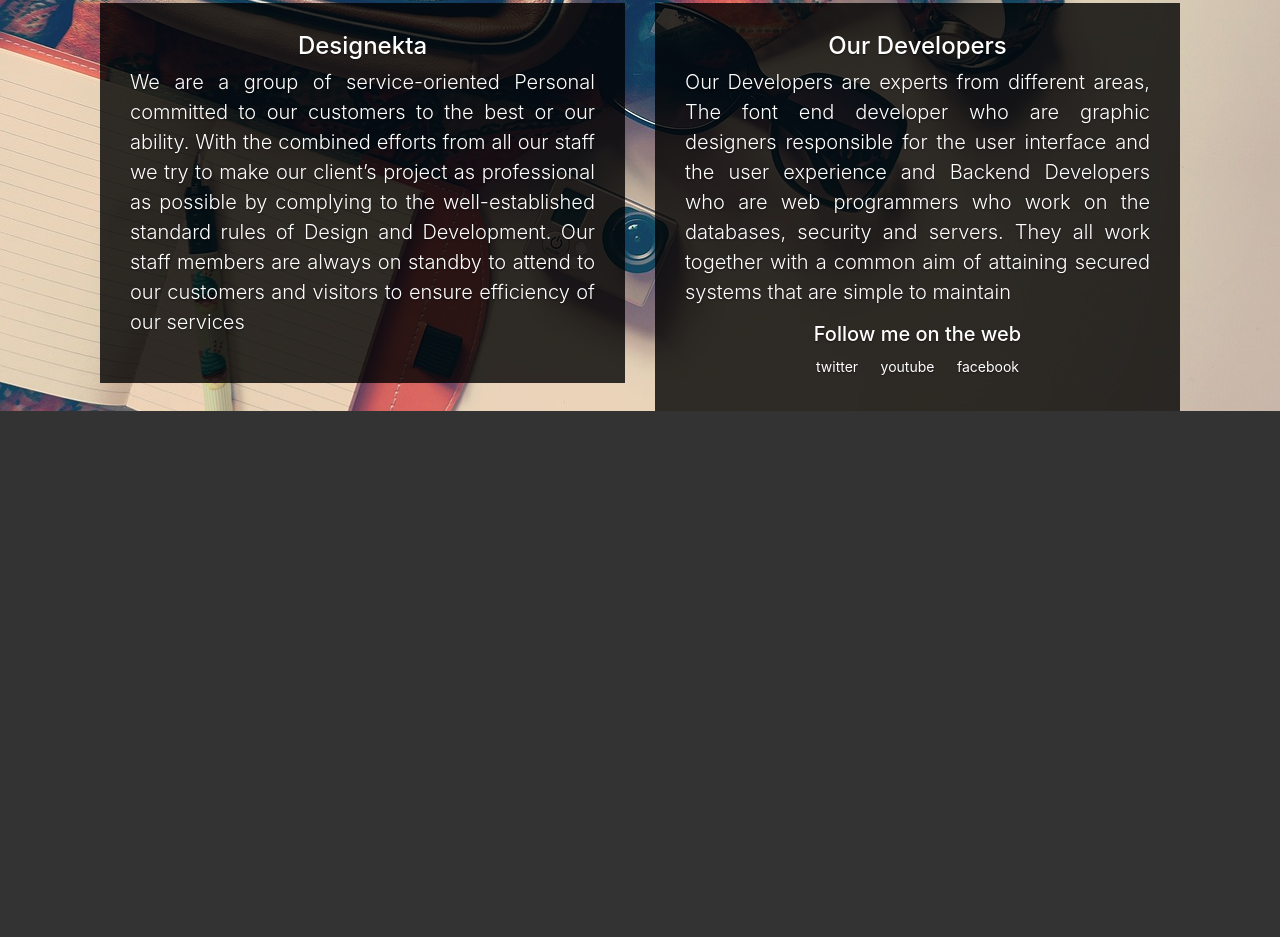
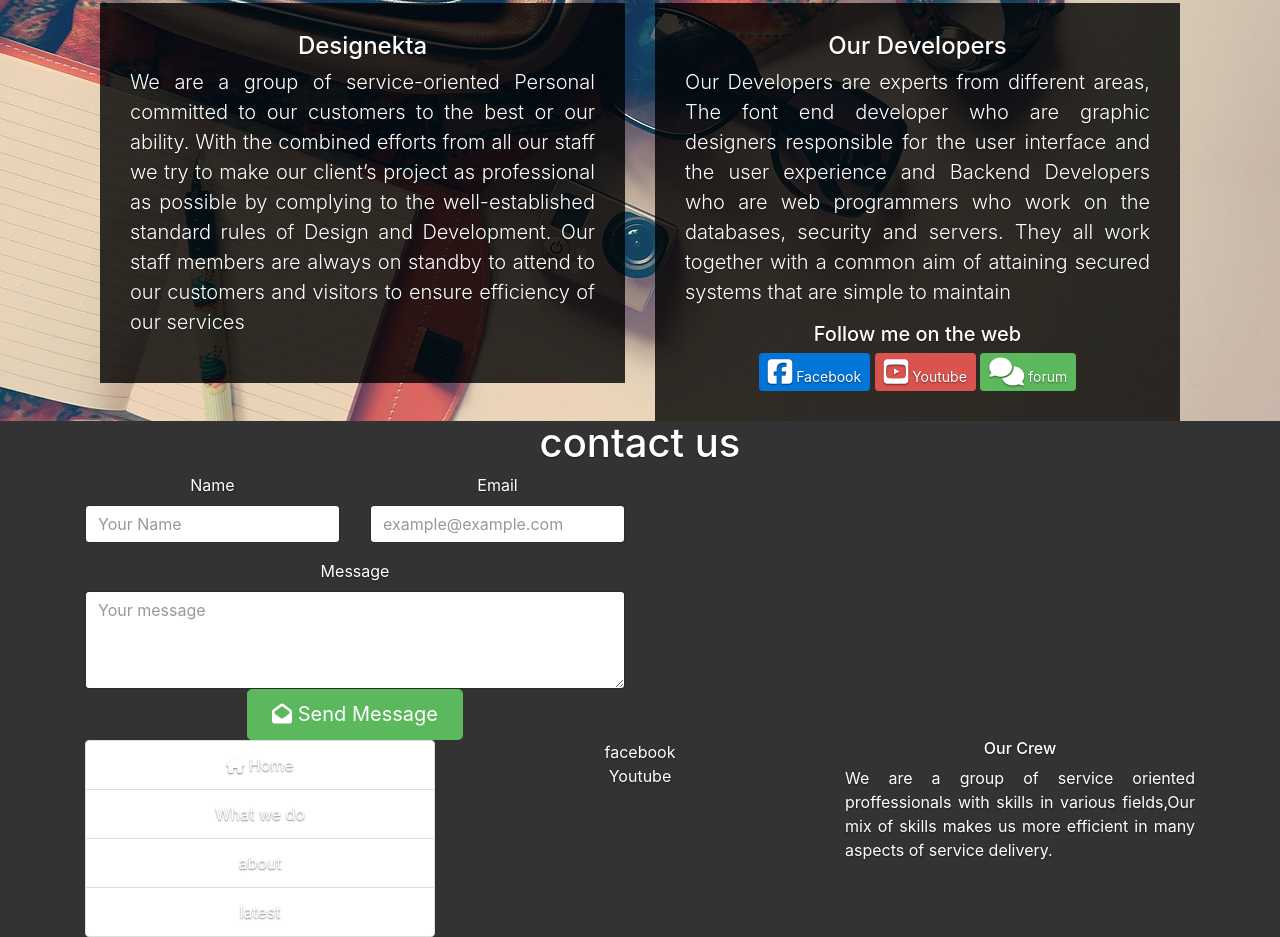
Before and after one commit to Cavein254/nektatech, a plain HTML site: page index.html in a window 1280 px wide. Shown: the part 1590-2527 px from the top of the page. Before the commit the page ends 2001 px from the top, so only its background shows below. Drawn offline with Linux system fonts and the light colour scheme.

Commit message:
cleaned up code

```diff
--- a/index.html
+++ b/index.html
@@ -14,8 +14,8 @@
     <title>Cover Template for Bootstrap</title>
 
     <!-- Bootstrap core CSS -->
+    <link href="css/font-awesome.min.css" rel="stylesheet">
     <link href="css/bootstrap.min.css" rel="stylesheet">
-
     <!-- Custom styles for this template -->
     <link href="css/cover.css" rel="stylesheet">
   </head>
@@ -50,8 +50,8 @@
                 <h1 class="cover-heading">Welcome to designekta</h1>
                 <p class="lead text-justify">Designekta is a company committed to delivering High End Design Products. We value our clients and offer them nothing but the best. Every customer is designekta's priority and their satisfactions is our main objective. We offer ; Graphic design, Branding, Web development, User Interface(UI) design , Computer Support among other services. email or call us to place your order or for further information.</p>
                 <div class="lead ">
-                  <a href="#" class="btn btn-lg btn-primary hd-btn">FaceBook</a>
-                  <a href="#" class="btn btn-lg btn-info hd-btn">Twitter</a>
+                  <a href="#" class="btn btn-lg btn-primary hd-btn"> <i class="fa fa-facebook-square fa-2x" aria-hidden="true"></i> FaceBook</a>
+                  <a href="#" class="btn btn-lg btn-info hd-btn"> <i class="fa fa-twitter-square fa-2x" aria-hidden="true"></i> Twitter</a>
                 </div>
           </div>
           </div>
@@ -136,15 +136,74 @@
                     <p class="lead text-justify">Our Developers are experts from different areas, The font end developer who are graphic designers responsible for the user interface and the user experience and Backend Developers who are web programmers who work on the databases, security and servers. They all work together with a common aim of attaining secured systems that are simple to maintain</p>
 
                     <h5>Follow me on the web</h5>
-                    <a href="" class="btn btn-sm btn-secondary-outline">twitter</a>
-                    <a href="" class="btn btn-sm btn-secondary-outline">youtube</a>
-                    <a href="" class="btn btn-sm btn-secondary-outline">facebook</a>
+                    <a href="https://www.facebook.com/designekta/" class="btn btn-sm btn-primary"> <i class="fa fa-facebook-square fa-2x" aria-hidden="true"></i> Facebook</a>
+                    <a href="https://www.youtube.com/channel/UCMXhqlug-fpI6TBuL1diOZw" class="btn btn-sm btn-danger"><i class="fa fa-youtube-square fa-2x" aria-hidden="true"></i> Youtube</a>
+                    <a href="http://www.nektatech.com/forum/index.php" class="btn btn-sm btn-success"><i class="fa fa-comments fa-2x" aria-hidden="true"></i> forum</a>
                 </div>
             </div>
         </div>
     </div>
 </section><!---end of about me page--->
 
+<section id="contact">
+<h1>contact us</h1>
+<div class="container">
+    <div class="row">
+        <div class="col-xs-6 col-xs-offset-4">
+            <form>
+                <div class="row">
+                    <div class="col-md-6">
+                        <div class="form-group">
+                            <label for="name">Name</label>
+                            <input type="text" class="form-control" required="required" placeholder="Your Name">
+                        </div>
+                    </div>
+                    <div class="col-md-6">
+                        <div class="form-group">
+                            <label for="email">Email</label>
+                            <input type="text" class="form-control" placeholder="example@example.com" required="required">
+                        </div>
+                    </div>
+                </div>
+                <div class="row">
+                    <div class="col-md-12">
+                        <label for="mesage">Message</label>
+                        <textarea name="message" class="form-control" placeholder="Your message" rows="4" required="required"></textarea>
+                    </div>
+                </div>
+                <div class="col-md-12">
+                    <button type="submit" class="btn btn-lg btn-success"><i class="fa fa-envelope-open" aria-hidden="true"></i> Send Message</button>
+                </div>
+            </form>
+        </div>
+    </div>
+</div>
+</section>
+
+<footer id="footer-main">
+    <div class="container">
+        <div class="row">
+            <div class="col-sm-4">
+                <ul class="list-group footer-text">
+                    <li class="list-group-item invert"><a href=""><i class="fa fa-home" aria-hidden="true"></i> Home</a></li>
+                    <li class="list-group-item"><a href="">What we do</a></li>
+                    <li class="list-group-item"><a href="">about</a></li>
+                    <li class="list-group-item"><a href="">latest</a></li>
+                </ul>
+            </div>
+            <div class="col-sm-4">
+                <ul class="list-unstyled">
+                    <li><a href="https://www.facebook.com/designekta/">facebook</a></li>
+                    <li><a href="https://www.youtube.com/channel/UCMXhqlug-fpI6TBuL1diOZw">Youtube</a></li>
+                </ul>
+            </div>
+            <div class="col-sm-4">
+                <h6>Our Crew</h6>
+                <p class="text-justify">We are a group of service oriented proffessionals with skills in various fields,Our mix of skills makes us more efficient in many aspects of service delivery.</p>
+            </div>
+        </div>
+    </div>
+</footer>
     <script src="js/jquery.min.js"></script>
     <script src="js/utils.js"></script>
     <script src="js/tether.js"></script>
```
